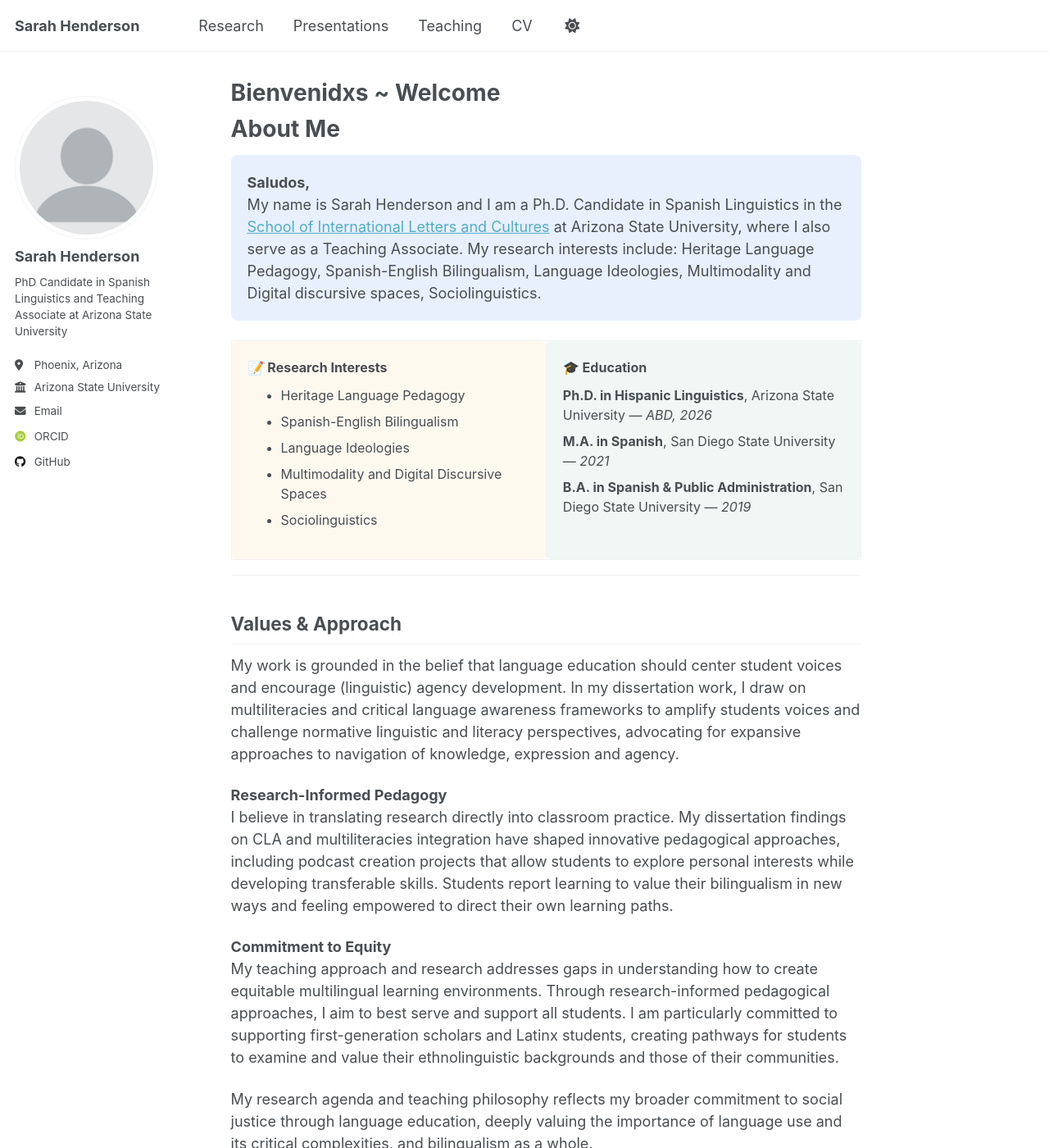
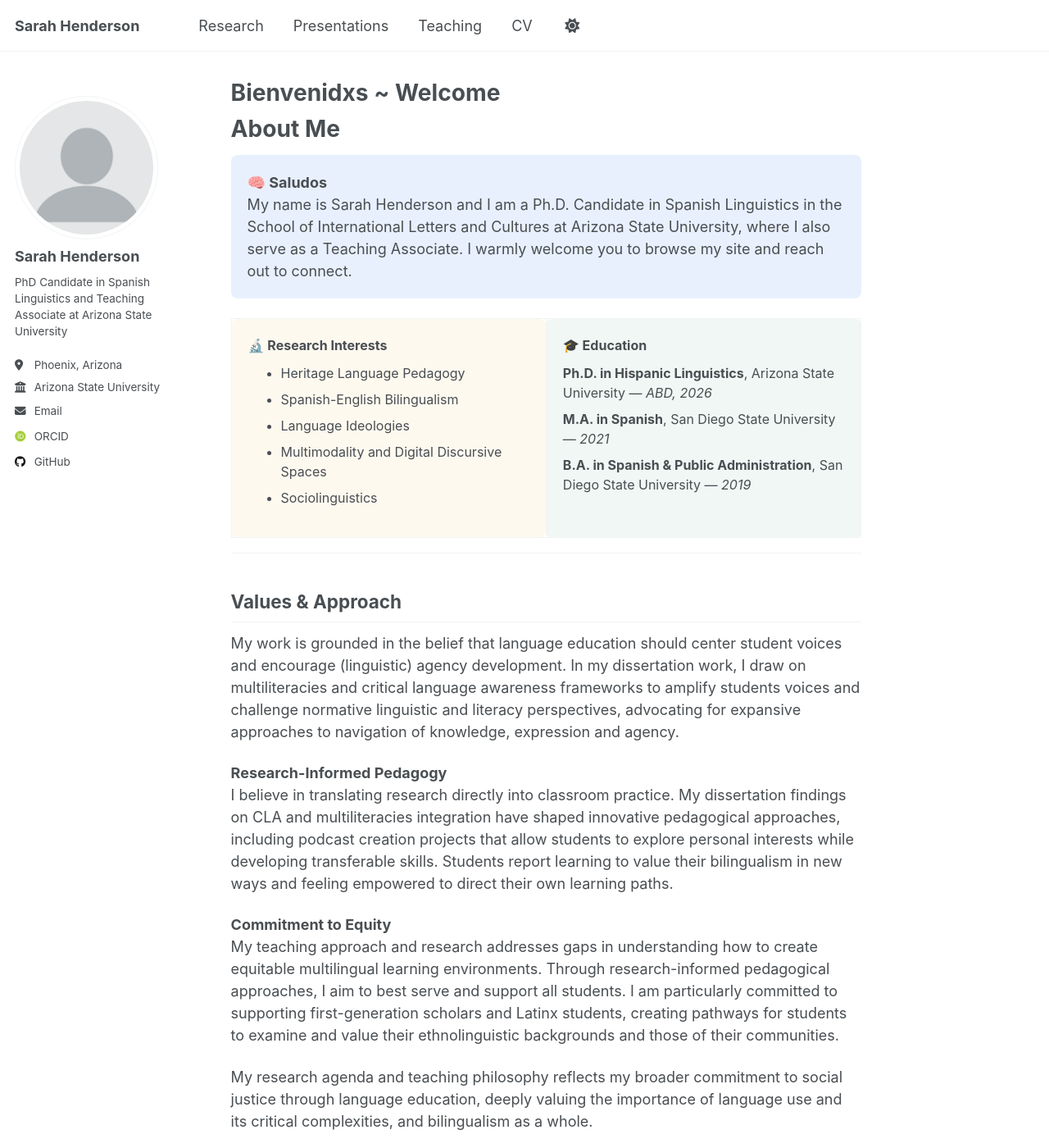
Before and after one commit to sarah-e-henderson/sarah-e-henderson.github.io, a Jekyll site: the page built from _pages/about.md, in a window 1280 px wide and 1400 px high. Shown: the whole window at 82% size. Built offline with Jekyll 4.4.1, drawn with Linux system fonts in a browser that asks for light colours; some web fonts are replaced; a script that is not in the unit is left out.

Commit message:
Update about.md

```diff
--- a/_pages/about.md
+++ b/_pages/about.md
@@ -9,21 +9,18 @@ redirect_from:
 
 # About Me
 
-{% raw %}
 <!-- Top Text Box -->
 <div style="padding: 20px; background-color: #e8f0fe; border-radius: 8px; margin-bottom: 24px; font-size: 18px;">
-  <strong>Saludos,</strong><br>
-  My name is Sarah Henderson and I am a Ph.D. Candidate in Spanish Linguistics in the
-  <a href="https://silc.asu.edu/spanish">School of International Letters and Cultures</a>
-  at Arizona State University, where I also serve as a Teaching Associate. My research interests include: Heritage Language Pedagogy, Spanish-English Bilingualism, Language Ideologies, Multimodality and Digital discursive spaces, Sociolinguistics.
+  <strong>🧠 Saludos</strong><br>
+  My name is Sarah Henderson and I am a Ph.D. Candidate in Spanish Linguistics in the School of International Letters and Cultures at Arizona State University, where I also serve as a Teaching Associate. I warmly welcome you to browse my site and reach out to connect.
 </div>
 
 <!-- Two-Column Layout -->
-<table style="width: 100%; border-spacing: 20px 0;">
+<table>
   <tr>
     <!-- Left Column: Research Interests -->
     <td style="width: 50%; vertical-align: top; padding: 20px; background-color: #fef9ef; border-radius: 8px; font-size: 16px;">
-      <strong>📝 Research Interests</strong>
+      <strong>🔬 Research Interests</strong>
       <ul style="margin-top: 10px;">
         <li>Heritage Language Pedagogy</li>
         <li>Spanish-English Bilingualism</li>
@@ -33,7 +30,7 @@ redirect_from:
       </ul>
     </td>
 
-    <!-- Right Column: Education -->
+    <!-- Right Column: Education (simplified entries) -->
     <td style="width: 50%; vertical-align: top; padding: 20px; background-color: #f0f7f4; border-radius: 8px; font-size: 16px;">
       <strong>🎓 Education</strong>
       <ul style="list-style-type: none; padding-left: 0; margin-top: 10px;">
@@ -44,24 +41,8 @@ redirect_from:
     </td>
   </tr>
 </table>
-{% endraw %}
 
 ---
-
-## Values & Approach
-
-My work is grounded in the belief that language education should center student voices and encourage (linguistic) agency development. In my dissertation work, I draw on multiliteracies and critical language awareness frameworks to amplify students voices and challenge normative linguistic and literacy perspectives, advocating for expansive approaches to navigation of knowledge, expression and agency.
-
-**Research-Informed Pedagogy**
-I believe in translating research directly into classroom practice. My dissertation findings on CLA and multiliteracies integration have shaped innovative pedagogical approaches, including podcast creation projects that allow students to explore personal interests while developing transferable skills. Students report learning to value their bilingualism in new ways and feeling empowered to direct their own learning paths.
-
-**Commitment to Equity**
-My teaching approach and research addresses gaps in understanding how to create equitable multilingual learning environments. Through research-informed pedagogical approaches, I aim to best serve and support all students. I am particularly committed to supporting first-generation scholars and Latinx students, creating pathways for students to examine and value their ethnolinguistic backgrounds and those of their communities.
-
-My research agenda and teaching philosophy reflects my broader commitment to social justice through language education, deeply valuing the importance of language use and its critical complexities, and bilingualism as a whole.
-
-
-
 
 
 ## Values & Approach
```
